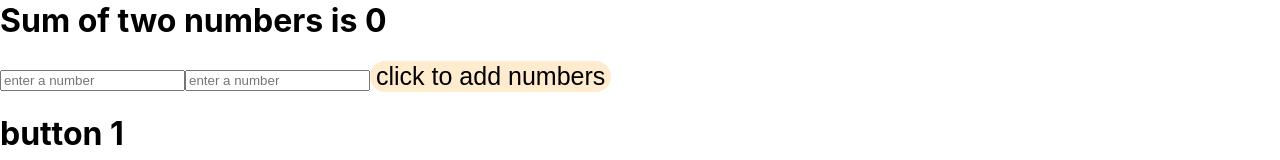
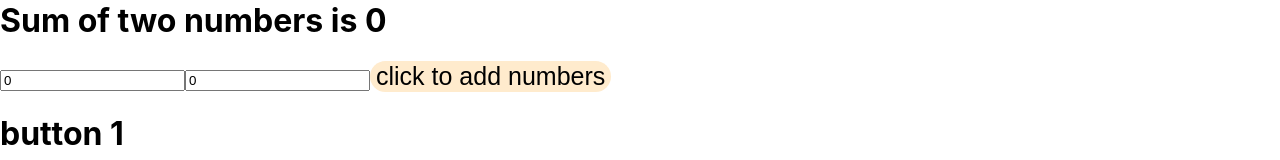
Before and after one commit to Lubava7/react-spa, a React (Create React App) app: page / in a window 1280 px wide. Shown: the part 531-691 px from the top of the page. Built offline with nearby package versions, Linux system fonts and the light colour scheme.

Commit message:
edit Inputs component

```diff
--- a/src/components/Inputs/Inputs.js
+++ b/src/components/Inputs/Inputs.js
@@ -25,7 +25,8 @@ class Inputs extends React.Component{
 
         this.state = {
             result: 0,
-            value: 0
+            numOne: 0,
+            numTwo:0
 
         }
         this.add = this.add.bind(this);
```
